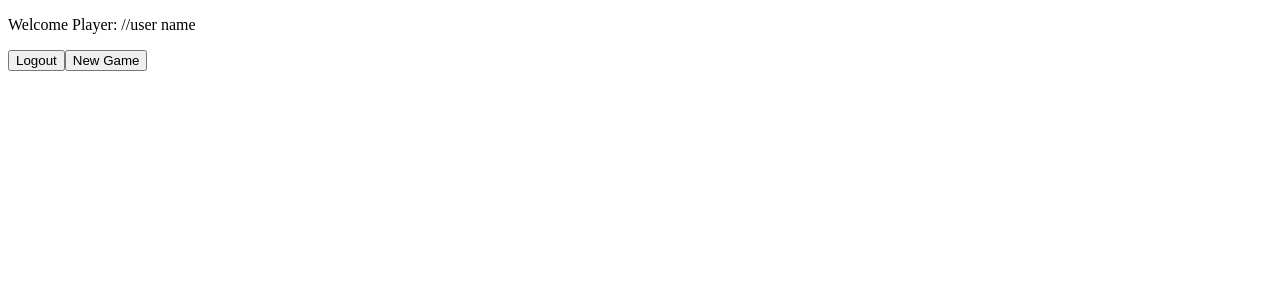
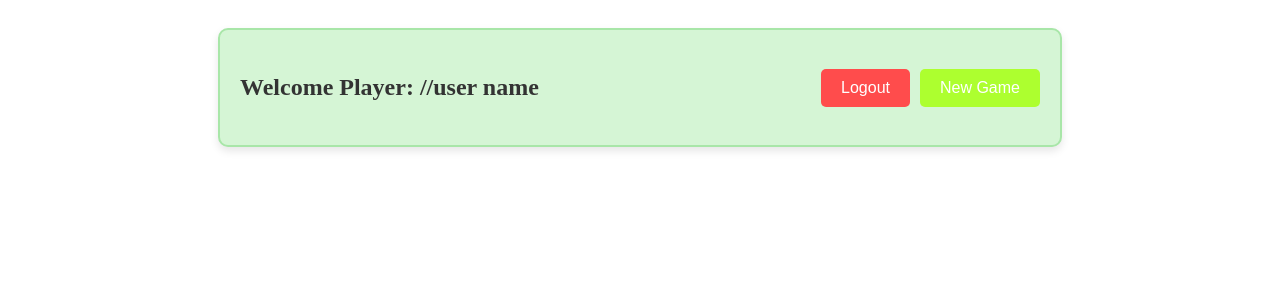
Before and after one commit to mutularyan/Simple-scrabble, a React (Vite) app in the folder Frontend/: page /game in a window 1280 px wide. Shown: the top 300 px of the page. Built offline with nearby package versions, Linux system fonts and the light colour scheme.

Commit message:
Added stylings in index.css

```diff
--- a/Frontend/src/index.css
+++ b/Frontend/src/index.css
@@ -134,3 +134,61 @@ input {
     margin: 0;
     font-size: 1em;
   }
+
+.game-screen {
+    display: flex;
+    flex-direction: column;
+    align-items: center;
+    padding-top: 20px;
+}
+
+.message-panel {
+    display: flex;
+    justify-content: space-between;
+    align-items: center;
+    padding: 20px;
+    background-color: #d5f5d5;
+    border: 2px solid #a8e6a8;
+    border-radius: 10px;
+    box-shadow: 0 4px 8px rgba(0, 0, 0, 0.1);
+    width: 80%;
+    max-width: 800px;
+}
+
+.welcome-message {
+    font-size: 1.5em;
+    font-weight: bold;
+    color: #333;
+}
+
+.button-group {
+    display: flex;
+    gap: 10px;
+}
+
+.button-group button {
+    padding: 10px 20px;
+    border: none;
+    border-radius: 5px;
+    color: white;
+    font-size: 1em;
+    cursor: pointer;
+}
+
+.logout-button {
+    background-color: #ff4c4c;
+    transition: background-color 0.3s ease;
+}
+
+.logout-button:hover {
+    background-color: #ff1a1a;
+}
+
+.new-game-button {
+    background-color: greenyellow;
+    transition: background-color 0.3s ease;
+}
+
+.new-game-button:hover {
+    background-color: green
+}
```
